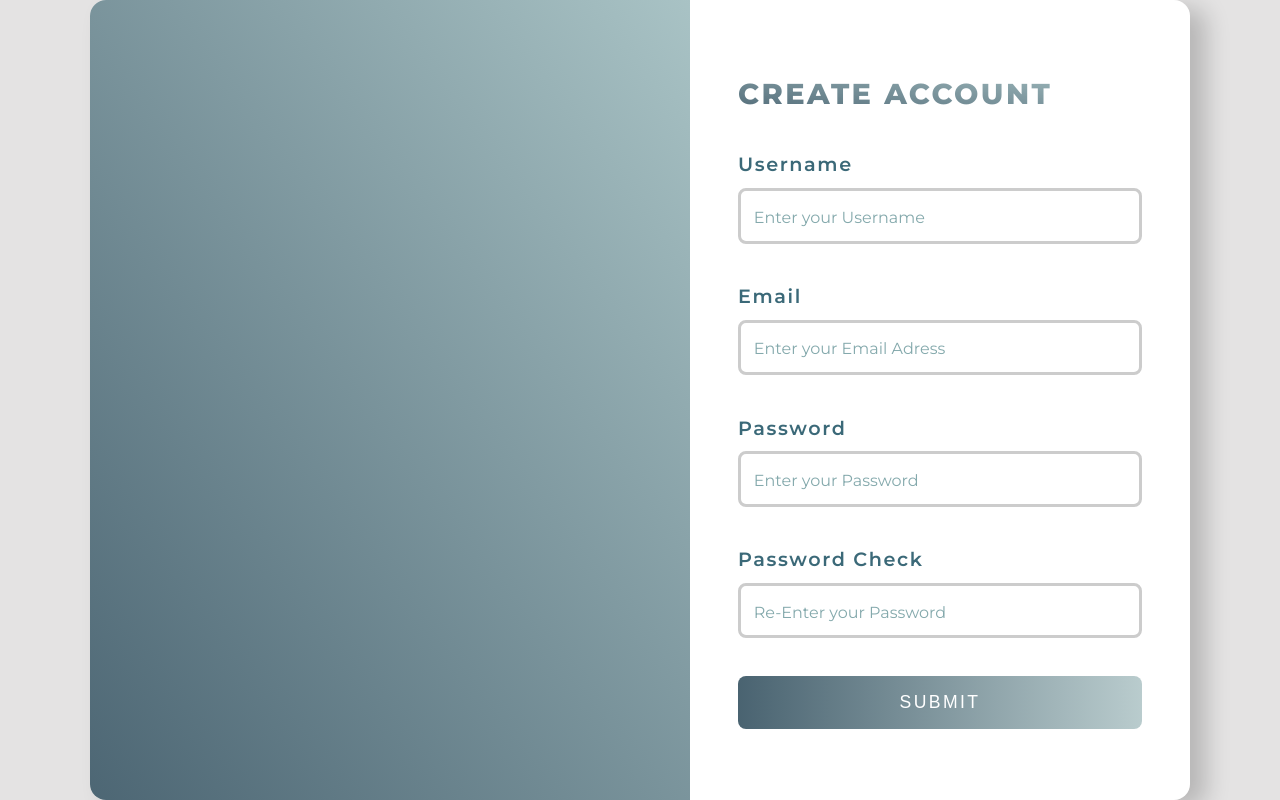
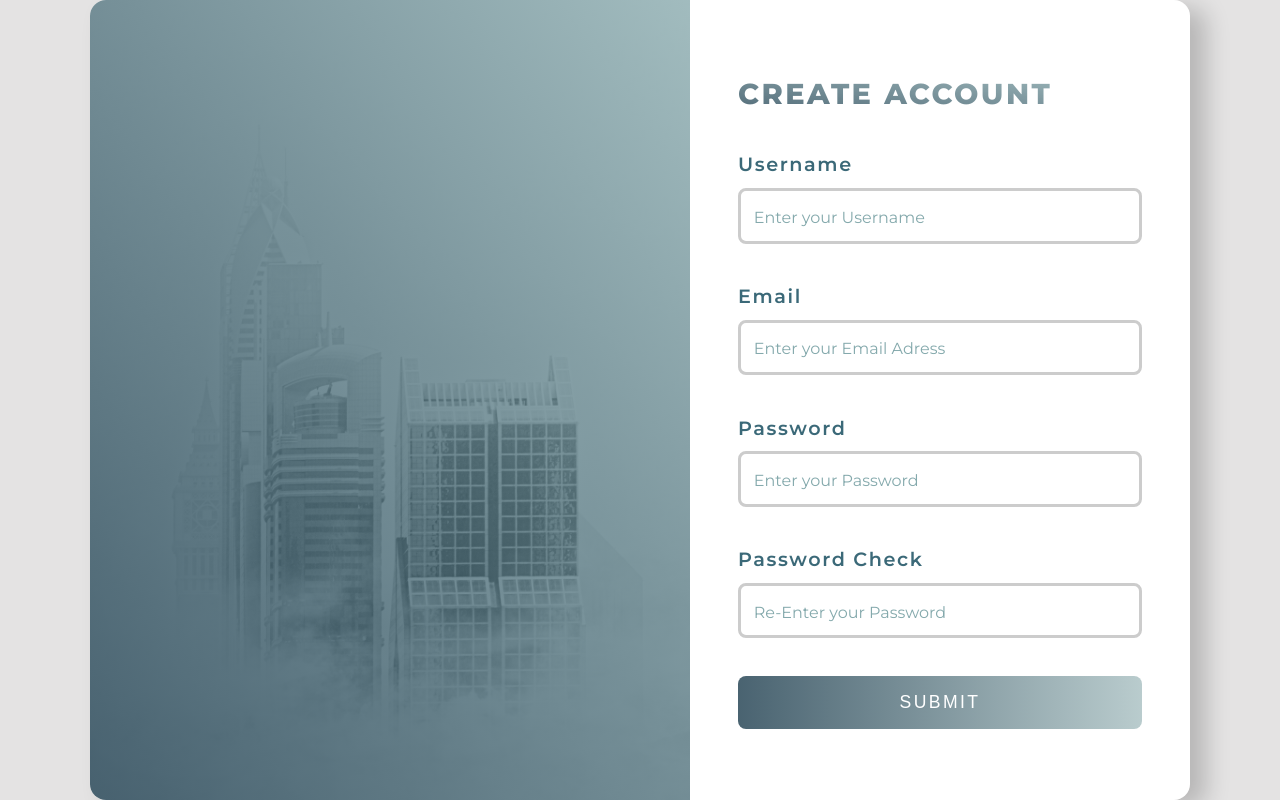
Before and after one commit to TibiBejan/Project-7-Register-Form, a plain HTML site: page index.html in a window 1280 px wide. Drawn offline with Linux system fonts and the light colour scheme; the site is published under a folder, as on GitHub Pages, so addresses that start at the root find nothing.

Commit message:
Update main.css

```diff
--- a/main.css
+++ b/main.css
@@ -33,7 +33,7 @@ body {
 	grid-column: 1 / 2;
 	border-radius: 1rem 0 0 1rem;
 	background-image: linear-gradient(to bottom left, rgba(132, 169, 172, 0.7), rgba(32, 64, 81, 0.8)),
-		url("/images/background-image.jpg");
+		url("images/background-image.jpg");
 	background-size: cover;
 	background-position: center;
 	background-repeat: no-repeat;
```
